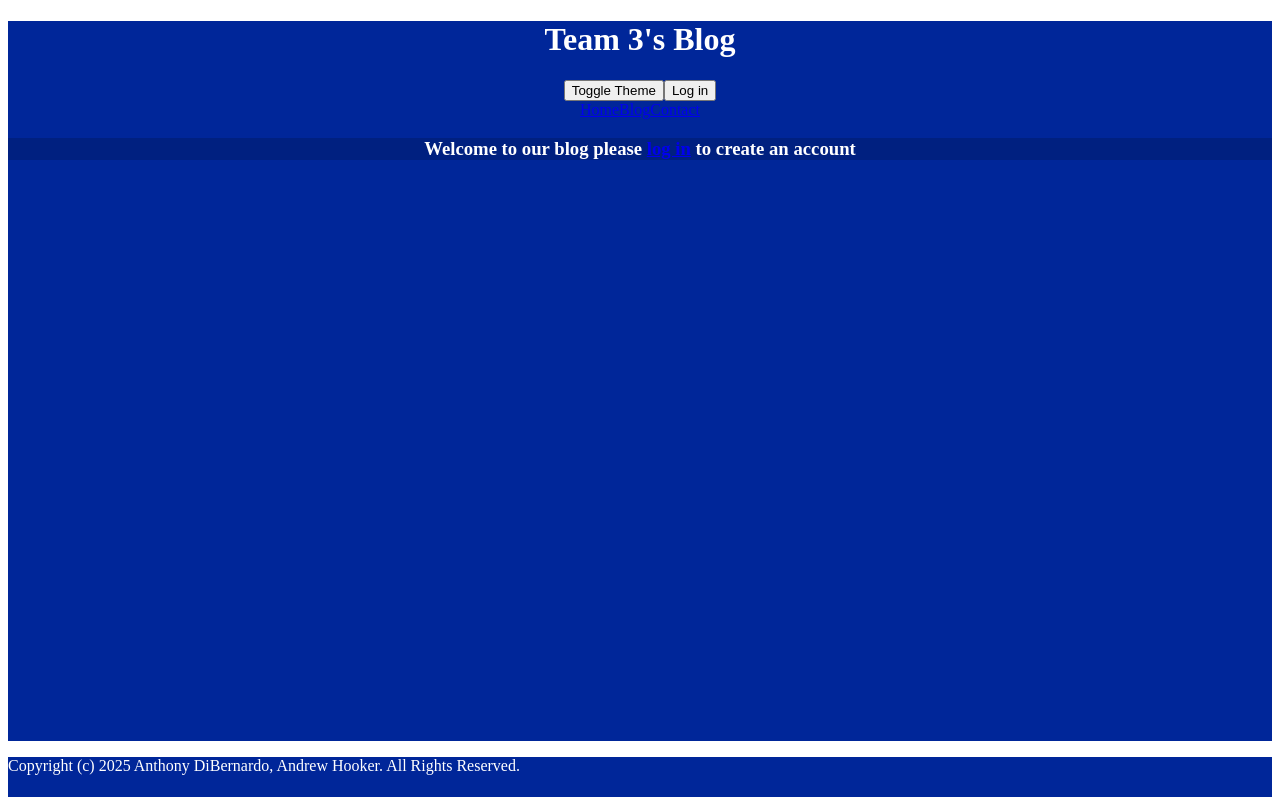
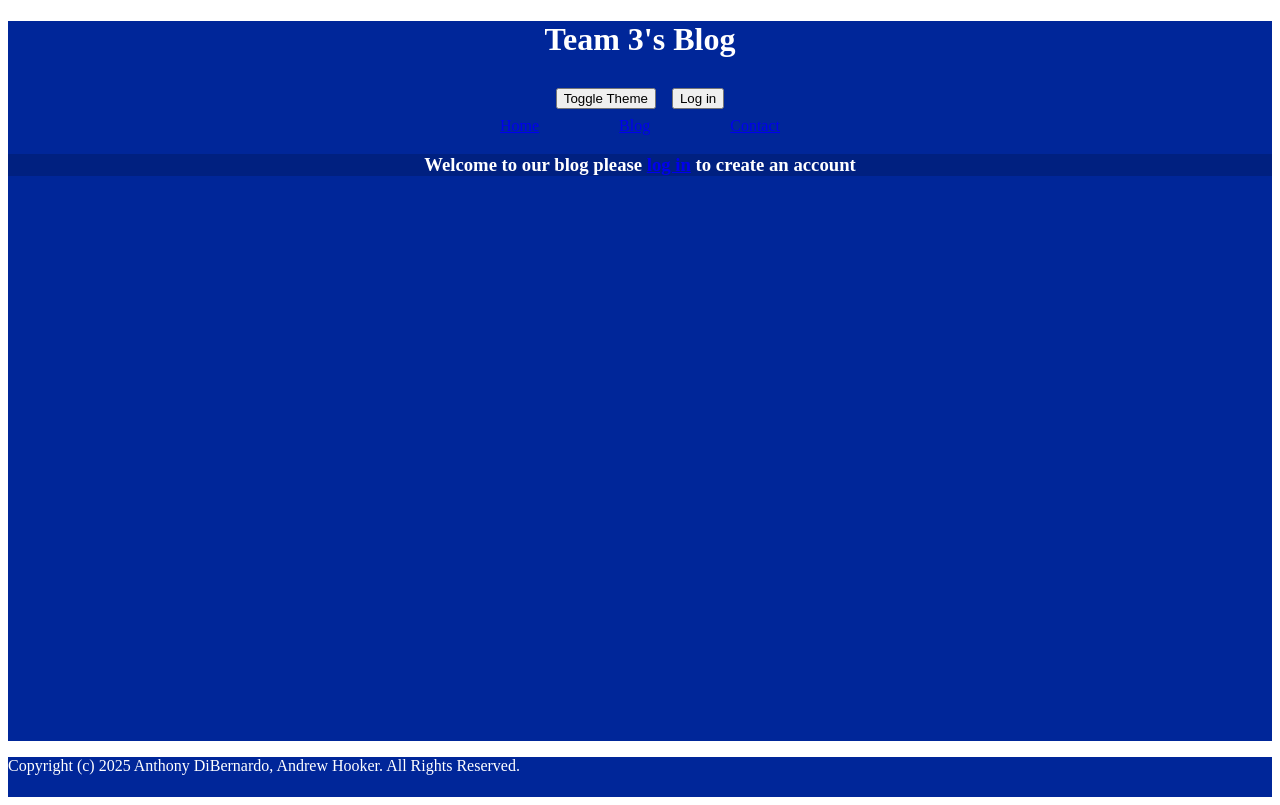
Before and after one commit to AnthonyDibernardo/FrontEndProject2, a React (Vite) app: page / in a window 1280 px wide. Built offline with nearby package versions, Linux system fonts and the light colour scheme.

Commit message:
added spacing to buttons and links

```diff
--- a/src/App.css
+++ b/src/App.css
@@ -1,9 +1,11 @@
 
 header {
     height: 90vh;
+    box-sizing: border-box;
 }
 
 
 footer {
     height: 5vh;
+    box-sizing: border-box;
 }
--- a/src/components/css/header.css
+++ b/src/components/css/header.css
@@ -22,3 +22,11 @@ header .dark{
 .light :visited {
     color: #002080;
 }
+
+.pageNav {
+    margin: 5vh;
+}
+
+button {
+    margin: 1vh;
+}
```
